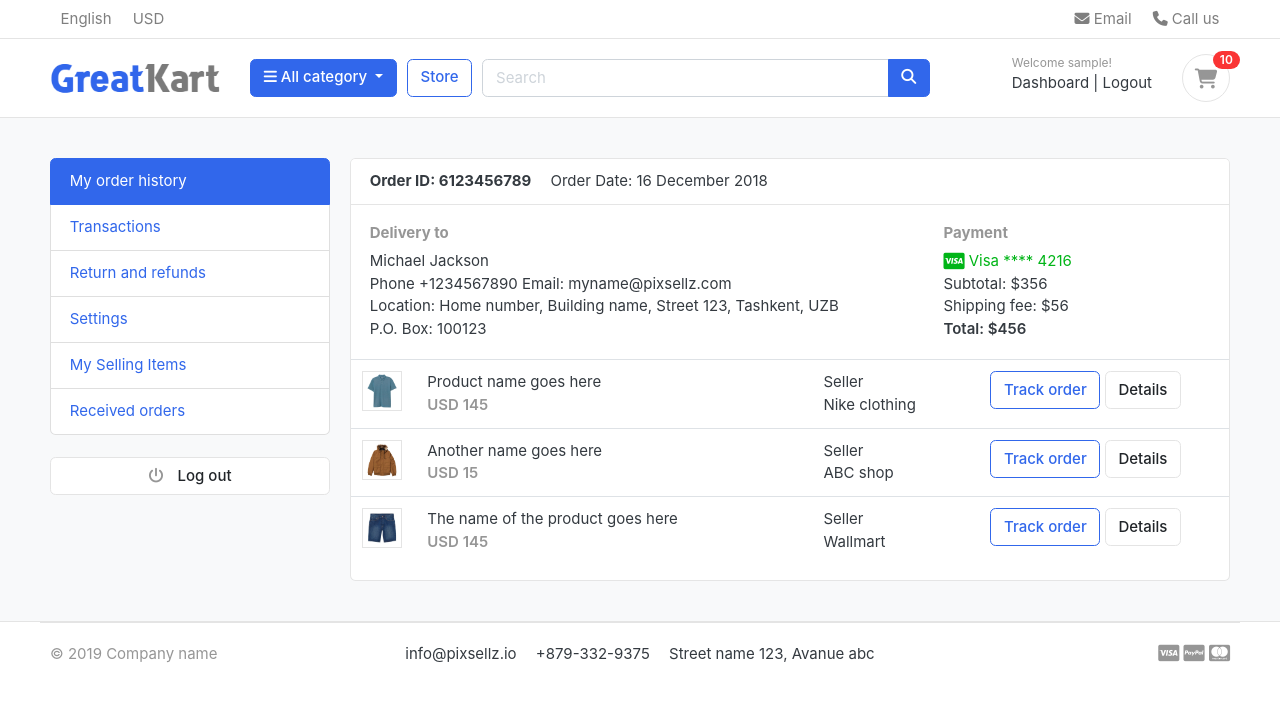
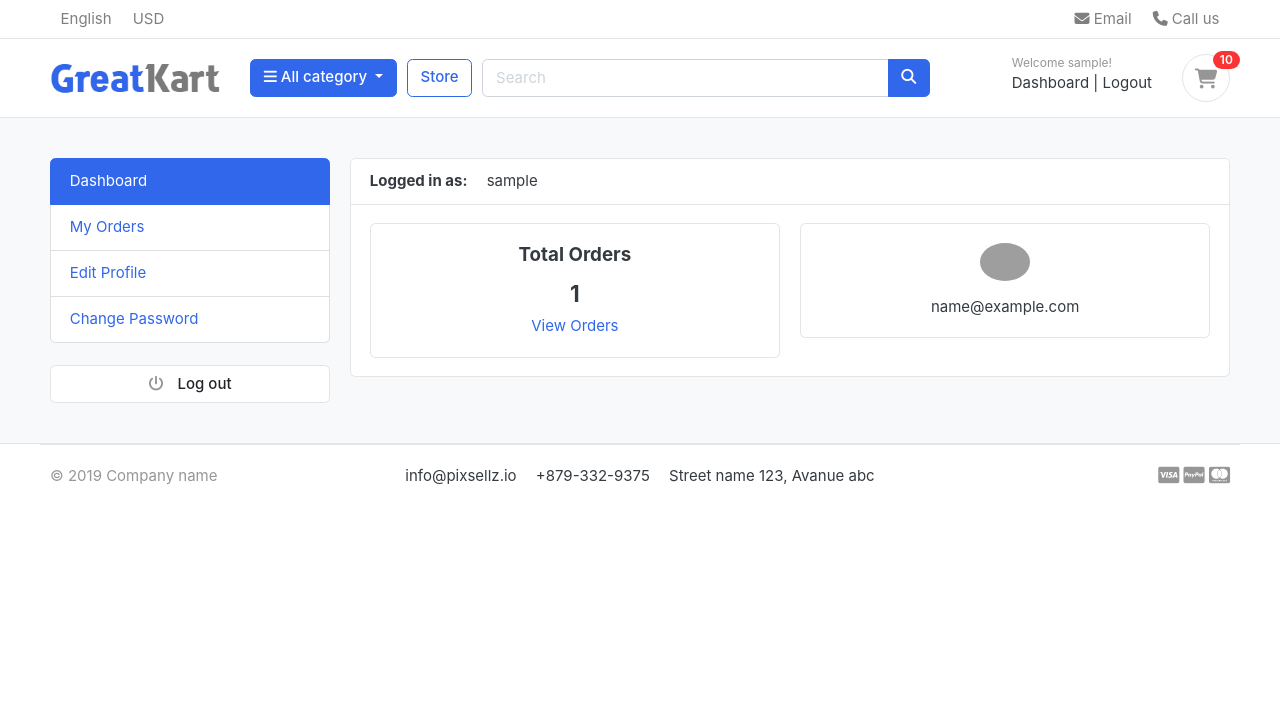
Before and after one commit to DmytroMyr/greatkart_store, a Django app: page /accounts/ in a window 1280 px wide. Shown: the top 702 px of the page. Run offline with Django 4.2, Linux system fonts and the light colour scheme; a user stored in the database is signed in; tables that the repository leaves empty hold one stand-in row (values such as "Sample post"); some libraries are stand-ins or nearby versions; some web fonts are replaced; grey boxes are pictures that could not be loaded.

Commit message:
Dashboard functionality

```diff
--- a/accounts/urls.py
+++ b/accounts/urls.py
@@ -8,4 +8,6 @@ urlpatterns = [
     path('logout/', views.logout_view, name='logout'),
     path('dashboard/', views.dashboard_view, name='dashboard'),
     path('', views.dashboard_view, name='dashboard'),
+    path('my_orders/', views.my_orders_view, name='my_orders'),
+    path('order_detail/<int:order_id>/', views.order_detail_view, name='order_detail'),
 ]
--- a/accounts/views.py
+++ b/accounts/views.py
@@ -5,6 +5,7 @@ from django.contrib.auth import authenticate
 from django.contrib.auth.decorators import login_required
 from .forms import RegistrationForm
 from .models import Account
+from orders.models import Order, OrderProduct
 from carts.models import Cart, CartItem
 from carts.views import _cart_id
 import requests
@@ -104,4 +105,36 @@ def logout_view(request: HttpRequest) -> HttpResponse:
 
 @login_required(login_url='login')
 def dashboard_view(request: HttpRequest) -> HttpResponse:
-    return render(request, 'accounts/dashboard.html')
+    orders = Order.objects.filter(user_id=request.user.id, is_ordered=True)
+    orders_count = orders.count()
+    context = {
+        'orders_count': orders_count
+    }
+    return render(request, 'accounts/dashboard.html', context)
+
+
+@login_required(login_url='login')
+def my_orders_view(request):
+    orders = Order.objects.filter(user_id=request.user.id, is_ordered=True).order_by('-created_at')
+
+    context = {
+        'orders': orders,
+    }
+    return render(request, 'accounts/my_orders.html', context)
+
+
+@login_required(login_url='login')
+def order_detail_view(request, order_id):
+    order_detail = OrderProduct.objects.filter(order__order_number=order_id)
+    order = Order.objects.get(order_number=order_id)
+    sub_total = 0
+
+    for item in order_detail:
+        sub_total += item.product_price * item.quantity
+
+    context = {
+        'order_detail': order_detail,
+        'order': order,
+        'sub_total': sub_total,
+    }
+    return render(request, 'accounts/order_detail.html', context)
--- a/orders/views.py
+++ b/orders/views.py
@@ -57,7 +57,7 @@ def payments(request: HttpRequest) -> HttpResponse:
     CartItem.objects.filter(user=request.user).delete()
 
     # Send order recieved email to customer
-    # pass
+    # ...
 
     # Send order number and transaction id back to sendPaymentsData function via JsonResponse
     data = {
--- a/templates/accounts/dashboard.html
+++ b/templates/accounts/dashboard.html
@@ -6,86 +6,35 @@
 
     <div class="container">
         <div class="row">
-        <aside class="col-md-3">
-            <!--   SIDEBAR   -->
-            <ul class="list-group">
-                <a class="list-group-item active" href="#"> My order history </a>
-                <a class="list-group-item" href="#"> Transactions </a>
-                <a class="list-group-item" href="#"> Return and refunds </a>
-                <a class="list-group-item" href="#">Settings </a>
-                <a class="list-group-item" href="#"> My Selling Items </a>
-                <a class="list-group-item" href="#"> Received orders </a>
-            </ul>
-            <br>
-            <a class="btn btn-light btn-block" href="#"> <i class="fa fa-power-off"></i> <span class="text">Log out</span> </a>
-            <!--   SIDEBAR .//END   -->
-        </aside>
+        {% include 'includes/dashboard_sidebar.html' %}
         <main class="col-md-9">
             <article class="card">
             <header class="card-header">
-                <strong class="d-inline-block mr-3">Order ID: 6123456789</strong>
-                <span>Order Date: 16 December 2018</span>
+                <strong class="d-inline-block mr-3">Logged in as:</strong>
+                <span>{{ user.username }}</span>
             </header>
             <div class="card-body">
                 <div class="row">
-                    <div class="col-md-8">
-                        <h6 class="text-muted">Delivery to</h6>
-                        <p>Michael Jackson <br>
-                        Phone +1234567890 Email: myname@pixsellz.com <br>
-                        Location: Home number, Building name, Street 123,  Tashkent, UZB <br>
-                        P.O. Box: 100123
-                         </p>
+                    <div class="col-md-6">
+                        <div class="card text-center">
+                            <div class="card-body">
+                                <h5 class="card-title">Total Orders</h5>
+                                <h4>{{ orders_count }}</h4>
+                                <a href="{% url 'my_orders' %}" class="link">View Orders</a>
+                            </div>
+                        </div>
                     </div>
-                    <div class="col-md-4">
-                        <h6 class="text-muted">Payment</h6>
-                        <span class="text-success">
-                            <i class="fab fa-lg fa-cc-visa"></i>
-                            Visa  **** 4216
-                        </span>
-                        <p>Subtotal: $356 <br>
-                         Shipping fee:  $56 <br>
-                         <span class="b">Total:  $456 </span>
-                        </p>
+                    <div class="col-md-6">
+                        <div class="card text-center">
+                            <div class="card-body">
+                                <img src="https://www.w3schools.com/howto/img_avatar.png" alt="Avatar" width="50" style="border-radius: 50%">
+                                <p class="mt-3">{{ user.email }}</p>
+                            </div>
+                        </div>
                     </div>
                 </div> <!-- row.// -->
             </div> <!-- card-body .// -->
-            <div class="table-responsive">
-            <table class="table table-hover">
-                <tr>
-                    <td width="65">
-                        <img src="../images/items/1.jpg" class="img-xs border">
-                    </td>
-                    <td>
-                        <p class="title mb-0">Product name goes here </p>
-                        <var class="price text-muted">USD 145</var>
-                    </td>
-                    <td> Seller <br> Nike clothing </td>
-                    <td width="250"> <a href="#" class="btn btn-outline-primary">Track order</a> <a href="#" class="btn btn-light"> Details </a> </td>
-                </tr>
-                <tr>
-                    <td>
-                        <img src="../images/items/2.jpg" class="img-xs border">
-                    </td>
-                    <td>
-                        <p class="title mb-0">Another name goes here </p>
-                        <var class="price text-muted">USD 15</var>
-                    </td>
-                    <td> Seller <br> ABC shop </td>
-                    <td> <a href="#" class="btn btn-outline-primary">Track order</a> <a href="#" class="btn btn-light"> Details </a> </td>
-                </tr>
-                <tr>
-                    <td>
-                        <img src="../images/items/3.jpg" class="img-xs border">
-                    </td>
-                    <td>
-                        <p class="title mb-0">The name of the product  goes here </p>
-                        <var class="price text-muted">USD 145</var>
-                    </td>
-                    <td> Seller <br> Wallmart </td>
-                    <td> <a href="#" class="btn btn-outline-primary">Track order</a> <a href="#" class="btn btn-light"> Details </a> </td>
-                </tr>
-            </table>
-            </div> <!-- table-responsive .end// -->
+
             </article> <!-- order-group.// -->
         </main>
     </div> <!-- row.// -->
--- /dev/null
+++ b/templates/includes/dashboard_sidebar.html
@@ -0,0 +1,12 @@
+<aside class="col-md-3">
+    <!--   SIDEBAR   -->
+    <ul class="list-group">
+        <a class="list-group-item {% if request.path == '/accounts/' %}active{% endif %}" href="{% url 'dashboard' %}"> Dashboard </a>
+        <a class="list-group-item {% if request.path == '/accounts/my_orders/' %}active{% endif %}" href="{% url 'my_orders' %}"> My Orders </a>
+        <a class="list-group-item" href="{% url 'dashboard' %}"> Edit Profile </a>
+        <a class="list-group-item" href="{% url 'dashboard' %}"> Change Password </a>
+    </ul>
+    <br>
+    <a class="btn btn-light btn-block" href="{% url 'logout' %}"> <i class="fa fa-power-off"></i> <span class="text">Log out</span> </a>
+    <!--   SIDEBAR .//END   -->
+</aside>
```
Also changed, not shown: templates/accounts/my_orders.html (added, +53 -0 lines), templates/accounts/order_detail.html (added, +102 -0 lines).
